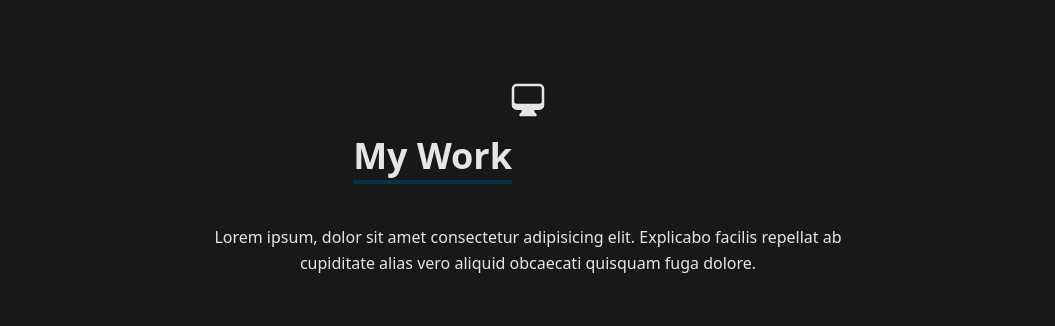
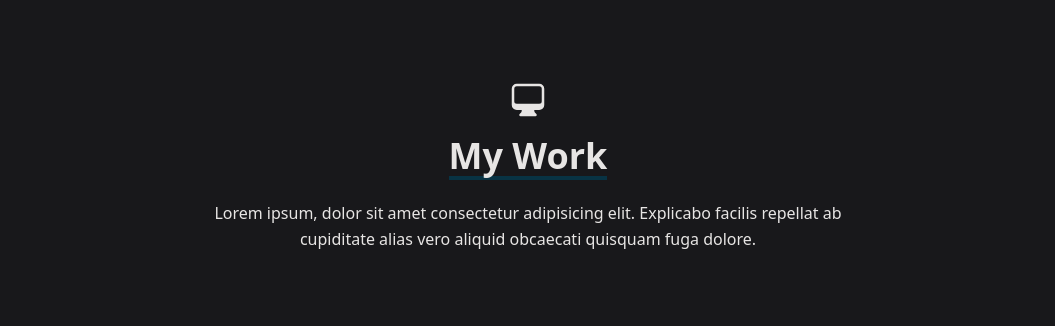
Before and after one commit to meeIbrahim/portfolio, a React (Vite) app: page / in a window 1280 px wide. Shown: the part 1560-1886 px from the top of the page, without its empty margins (112-1167 px from the left). Built offline with nearby package versions, Linux system fonts and the light colour scheme.

Commit message:
My work centered

```diff
--- a/src/components/Projects.tsx
+++ b/src/components/Projects.tsx
@@ -7,14 +7,10 @@ export default function Projects() {
       <div className="container px-5 py-10 mx-auto text-center lg:px-40">
         <div className="flex flex-col w-full mb-20  items-center">
           <ComputerDesktopIcon className="mx-auto inline-block w-10 mb-4" />
-          <div className="max-w-[1000px] w-full grid grid-cols-2 gap-8 mb-4">
-            <div className="sm:text-right pb-8 pl-4">
-              <p className="text-4xl font-bold inline border-b-4 border-cyan-950">
-                My Work
-              </p>
-            </div>
-          </div>
-          <p className="lg:w-2/3 mx-auto leading-relaxed text-base">
+          <p className="text-4xl font-bold inline border-b-4 border-cyan-950 text-center">
+            My Work
+          </p>
+          <p className="py-5 lg:w-2/3 mx-auto leading-relaxed text-base">
             Lorem ipsum, dolor sit amet consectetur adipisicing elit. Explicabo
             facilis repellat ab cupiditate alias vero aliquid obcaecati quisquam
             fuga dolore.
```
